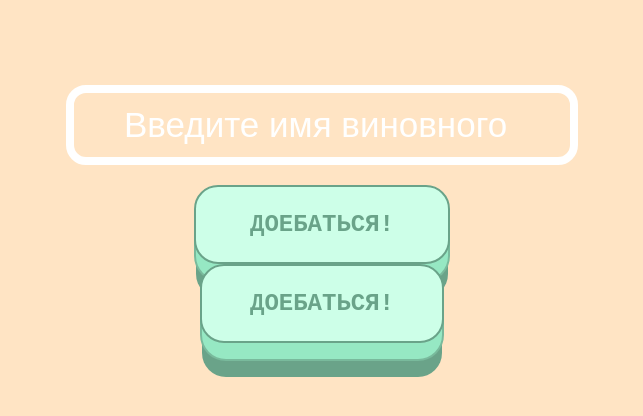
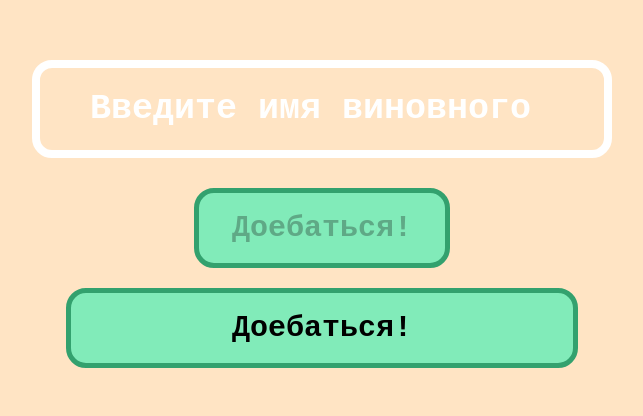
Before and after one commit to trond1n/doebator.github.io, a plain HTML site: page index.html in a window 1280 px wide. Shown: the part 186-602 px from the top of the page, without its empty margins (318-961 px from the left). Drawn offline with Linux system fonts and the light colour scheme.

Commit message:
сделал валидацию

```diff
--- a/index.html
+++ b/index.html
@@ -11,8 +11,10 @@
 <body>
     <div class="page">
         <form class="name__input-container">
-            <input type="text" placeholder="Введите имя виновного" class="name__input_field">
-            <button class="name__input_button button">Доебаться!</button>
+            <input type="text" placeholder="Введите имя виновного" class="name__input_field" minlength='2'
+                maxlength="30" pattern="^[а-яА-ЯёЁ0-9\s]+$" required>
+                <p class="error"></p>
+            <button class="name__input_button button" disabled="disabled">Доебаться!</button>
         </form>
 
         <div class="app hide">
--- a/script.js
+++ b/script.js
@@ -3,12 +3,11 @@ const question = document.querySelector(".app__header");
 const fraseButton = document.querySelector(".frase__generator_button");
 const inputForm = document.querySelector(".name__input-container");
 const input = document.querySelector(".name__input_field");
-// const question = document.querySelector(".app__header");
 const nameButton = document.querySelector(".name__input_button");
 const app = document.querySelector(".app");
 
 let name = "";
-// console.log(frase);
+
 const fraseGenerate = () => {
   frase = doebFrases[Math.floor(Math.random() * doebFrases.length)];
   fraseField.textContent = frase.toLowerCase();
@@ -16,6 +15,7 @@ const fraseGenerate = () => {
 
 const nameInput = (evt) => {
   evt.preventDefault();
+
   name = input.value;
   console.log(name);
   changeName();
@@ -28,6 +28,23 @@ const nameInput = (evt) => {
 function changeName() {
   question.textContent = `Блядь, ${name}, какого хуя`;
 }
+function validate() {
+  const errorMessage = document.querySelector(".error");
+  if (input.validity.patternMismatch) {
+    nameButton.addAttribute("disabled");
 
+    errorMessage.classList.remove("hide");
+    errorMessage.textContent = "Введите имя на русском";
+  } else if (input.validity.valueMissing) {
+    nameButton.addAttribute("disabled");
+
+    errorMessage.classList.remove("hide");
+    errorMessage.textContent = "Введите имя";
+  } else {
+    nameButton.removeAttribute("disabled");
+  }
+}
+
+input.addEventListener("input", validate);
 fraseButton.addEventListener("click", fraseGenerate);
 inputForm.addEventListener("submit", nameInput);
--- a/style.css
+++ b/style.css
@@ -3,7 +3,7 @@
 }
 
 body {
-    font-family: 'Courier New', Courier, monospace;
+    font-family: Courier New;
     margin: 0;
     background-color: bisque;
     display: flex;
@@ -16,6 +16,7 @@ body {
 
 
 .page {
+
     width: 100%;
 }
 
@@ -29,114 +30,55 @@ body {
 
 .app__header {
     margin: 0 auto;
-    font-family: 'Courier New', Courier, monospace;
+
     font-size: 50px;
 }
 
 .app__frase {
     margin: 0 auto;
 
-    font-family: 'Courier New', Courier, monospace;
     font-size: 40px;
 }
 
-:root {
-    --backgroundColor: rgba(246, 241, 209);
-    --colorShadeA: rgb(106, 163, 137);
-    --colorShadeB: rgb(121, 186, 156);
-    --colorShadeC: rgb(150, 232, 195);
-    --colorShadeD: rgb(187, 232, 211);
-    --colorShadeE: rgb(205, 255, 232);
-}
+.button {
+    font-family: Courier New;
+    font-weight: bold;
 
-@import url("https://fonts.googleapis.com/css?family=Open+Sans:400,400i,700");
-
-* {
-    box-sizing: border-box;
-}
-
-*::before,
-*::after {
-    box-sizing: border-box;
-}
-
-
-
-button {
-    position: relative;
-    display: inline-block;
-    cursor: pointer;
+    margin: auto;
+    width: 40%;
+    margin-top: 20px;
+    height: 80px;
+    border: 5px solid rgb(51, 161, 110);
+    background: #81ebb9;
+    border-radius: 20px;
+    font-size: 30px;
+    transition: 1s;
     outline: none;
-    border: 0;
-    vertical-align: middle;
-    text-decoration: none;
-    font-size: 1.5rem;
-    color: var(--colorShadeA);
-    font-weight: 700;
-    text-transform: uppercase;
-    font-family: inherit;
-}
-
-button.button {
-    padding: 1em 2em;
-    border: 2px solid var(--colorShadeA);
-    border-radius: 1em;
-    background: var(--colorShadeE);
-    transform-style: preserve-3d;
-    transition: all 175ms cubic-bezier(0, 0, 1, 1);
-}
-
-button.button::before {
-    position: absolute;
-    content: '';
-    width: 100%;
-    height: 100%;
-    top: 0;
-    left: 0;
-    right: 0;
-    bottom: 0;
-    background: var(--colorShadeC);
-    border-radius: inherit;
-    box-shadow: 0 0 0 2px var(--colorShadeB), 0 0.75em 0 0 var(--colorShadeA);
-    transform: translate3d(0, 0.75em, -1em);
-    transition: all 175ms cubic-bezier(0, 0, 1, 1);
-}
-
-
-button.button:hover {
-    background: var(--colorShadeD);
-    transform: translate(0, 0.375em);
-}
-
-button.button:hover::before {
-    transform: translate3d(0, 0.75em, -1em);
-}
-
-button.button:active {
-    transform: translate(0em, 0.75em);
-}
-
-button.button:active::before {
-    transform: translate3d(0, 0, -1em);
-
-    box-shadow: 0 0 0 2px var(--colorShadeB), 0 0.25em 0 0 var(--colorShadeB);
 
 }
 
+.button:hover {
+    transform: scale(1.03);
+    cursor: pointer
+}
+
 .name__input-container {
+
     margin: auto;
     width: 50%;
     display: flex;
     flex-direction: column;
 }
 
-.name__input_button {
-    margin: auto;
-    width: 40%;
-    margin-top: 20px;
+.disabled {
+    border: 5px solid #32403a;
+    background: #879990;
+    color: #343635;
 }
 
 .name__input_field {
+    font-family: Courier New;
+    font-weight: bold;
     margin: auto;
     height: 80px;
     width: 80%;
@@ -150,9 +92,20 @@ button.button:active::before {
 }
 
 .name__input_field::placeholder {
+    font-family: Courier New;
+
     color: white
 }
+
 .name__input_field:focus::placeholder {
     opacity: 0.5;
     color: white
 }
+.error{
+    margin: auto;
+    margin-top: 10px;
+    font-family: Courier New;
+    font-weight: bold;
+    font-size: 25px;
+
+}
```
